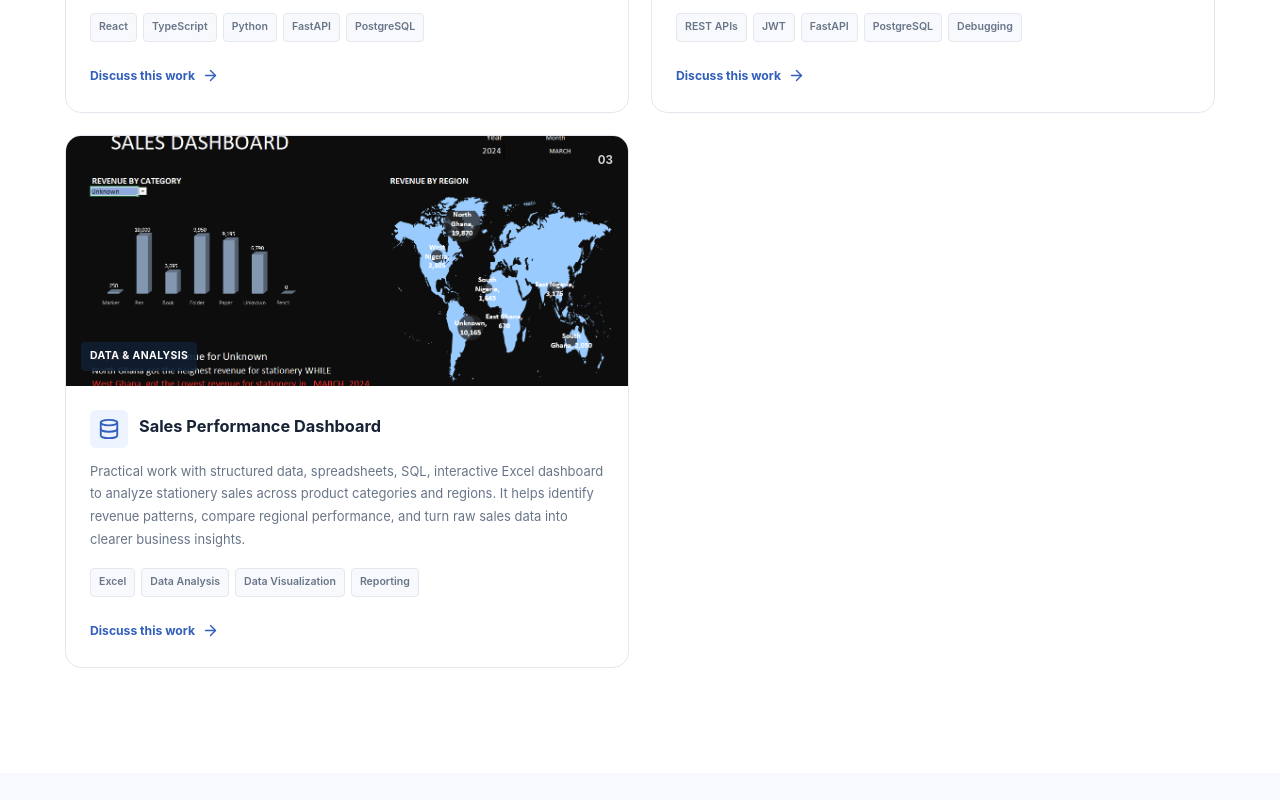
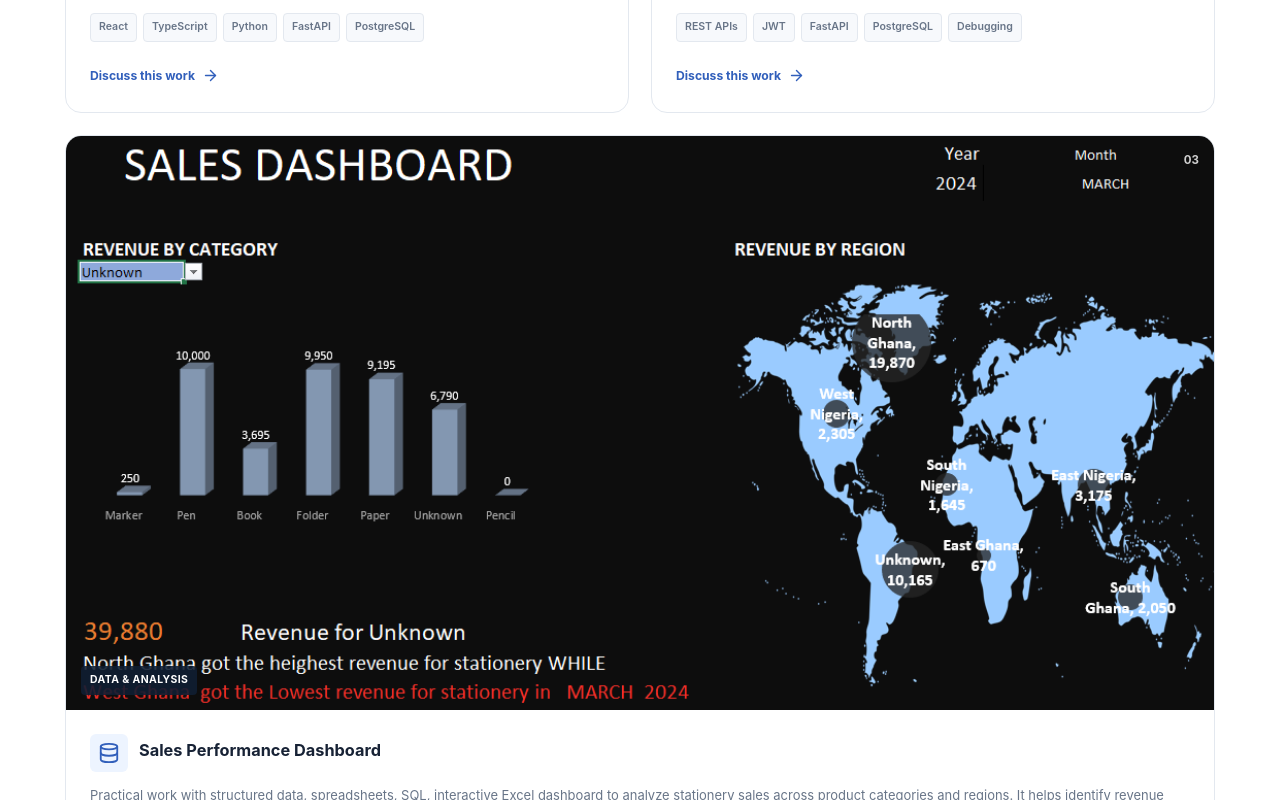
Before and after one commit to saseregrace358-dot/PORTFOLIO, a React (Vite) app: page / in a window 1280 px wide. Shown: the part 3340-4140 px from the top of the page. Built offline with nearby package versions, Linux system fonts and the light colour scheme.

Commit message:
Update portfolio projects and customer support section

```diff
--- a/src/App.css
+++ b/src/App.css
@@ -982,8 +982,12 @@ img {
 .projects-grid {
   display: grid;
   grid-template-columns: repeat(2, 1fr);
-
   gap: 22px;
+}
+
+.projects-grid .project-card:last-child {
+  grid-column: 1 / -1;
+  width: 100%;
 }
 
 .project-card {
@@ -1017,6 +1021,17 @@ img {
   background: var(--bg-soft);
 }
 
+.projects-grid .project-card:last-child .project-image-wrap {
+  height: auto;
+  aspect-ratio: 14 / 7;
+}
+
+.projects-grid .project-card:last-child .project-image {
+  width: 100%;
+  height: 100%;
+  object-fit: cover;
+  object-position: center;
+}
 .project-image {
   width: 100%;
   height: 100%;
```
Also changed, not shown: 7 other files (tests, documents, lock files or other folders).
